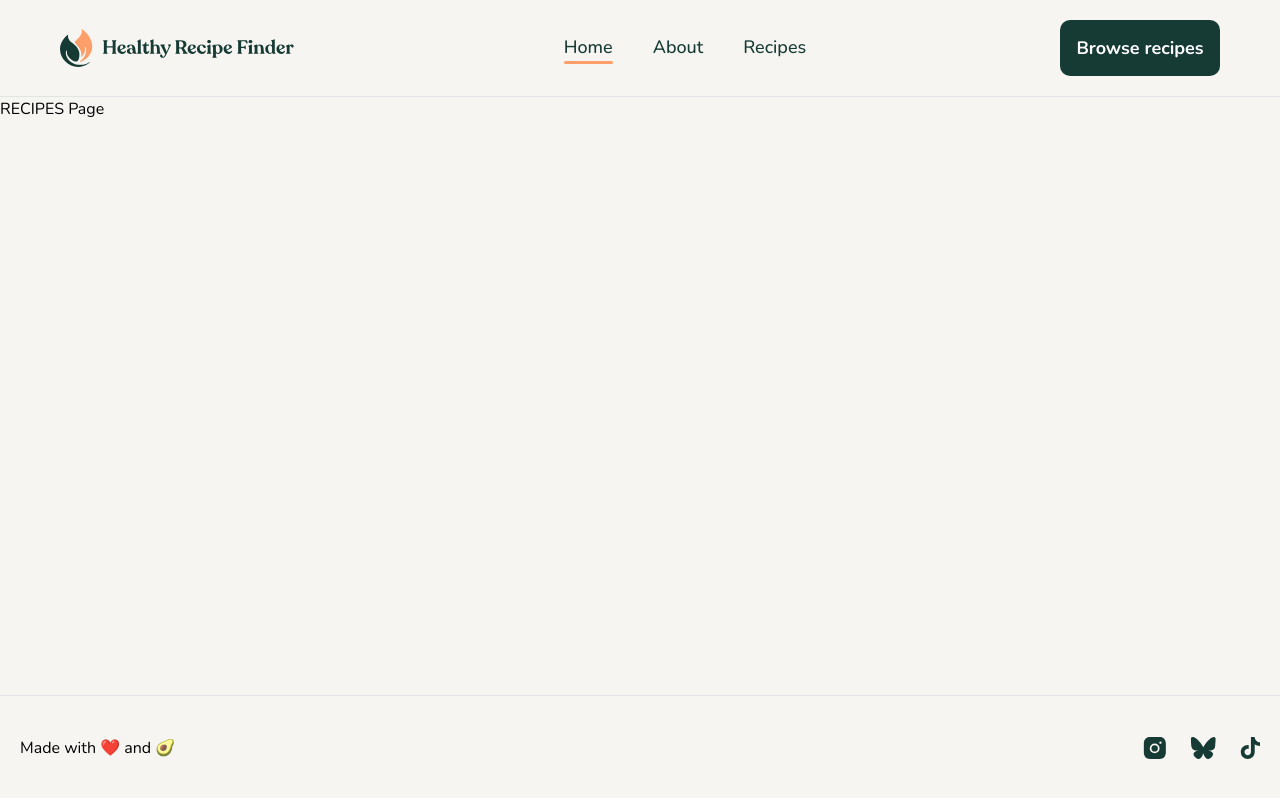
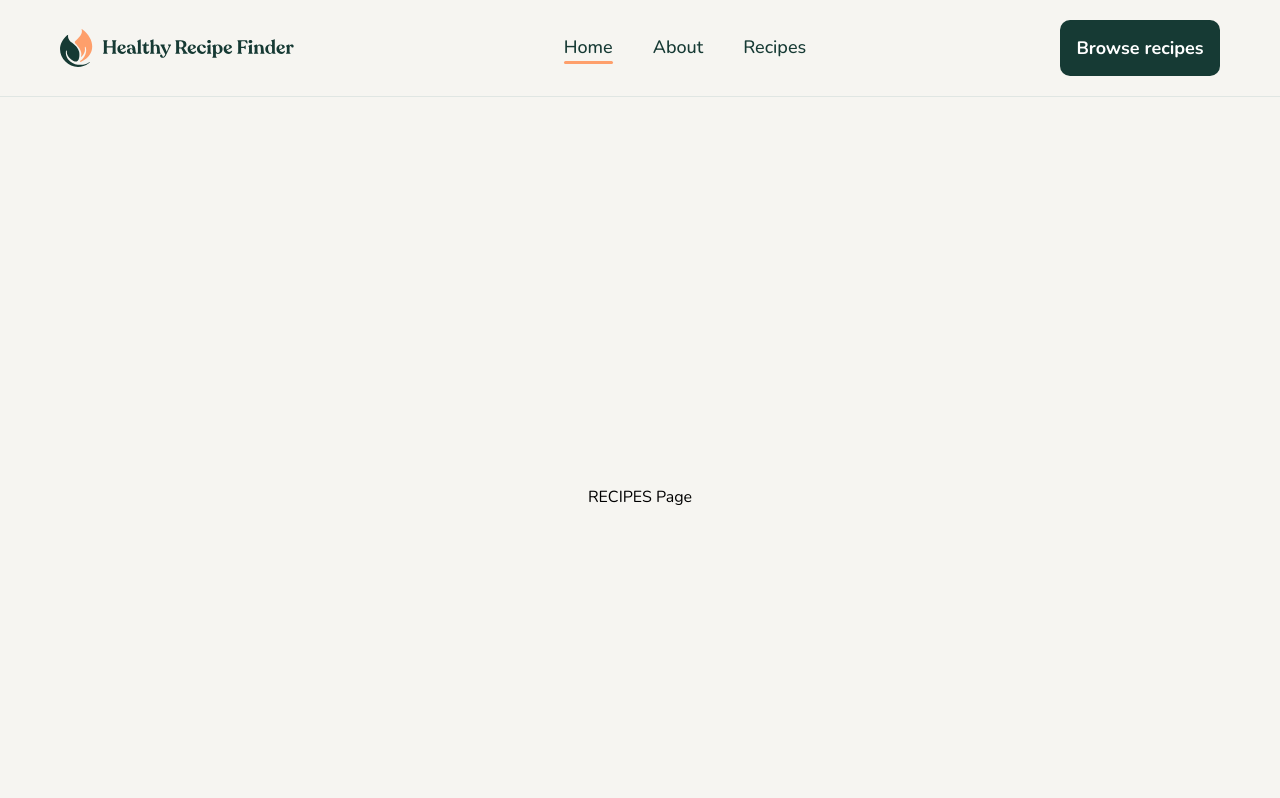
Before and after one commit to Dnori96/WellPlateFinder, a React (Vite) app: page /recipes in a window 1280 px wide. Built offline with nearby package versions, Linux system fonts and the light colour scheme.

Commit message:
feat: blank pages but not modified 🔒

```diff
--- a/src/pages/About.jsx
+++ b/src/pages/About.jsx
@@ -1,3 +1,3 @@
 export default function About() {
-  return <div>ABOUT Page</div>;
+  return <div className="flex justify-center items-center h-dvh">ABOUT Page</div>;
 }
--- a/src/pages/NotFoundPage.jsx
+++ b/src/pages/NotFoundPage.jsx
@@ -2,7 +2,7 @@ import { Link } from 'react-router-dom';
 
 export default function NotFoundPage() {
   return (
-    <div>
+    <div className="flex justify-center items-center h-dvh">
       Page Not Found
       <Link to={'/'}>
         <button>Go Back Home</button>
--- a/src/pages/Plate.jsx
+++ b/src/pages/Plate.jsx
@@ -1,3 +1,3 @@
 export default function Plate() {
-  return <div>PLATE Page</div>;
+  return <div className="flex justify-center items-center h-dvh">PLATE Page</div>;
 }
--- a/src/pages/Recipes.jsx
+++ b/src/pages/Recipes.jsx
@@ -1,3 +1,3 @@
 export default function Recipes() {
-  return <div>RECIPES Page</div>;
+  return <div className="flex justify-center items-center h-dvh">RECIPES Page</div>;
 }
```
